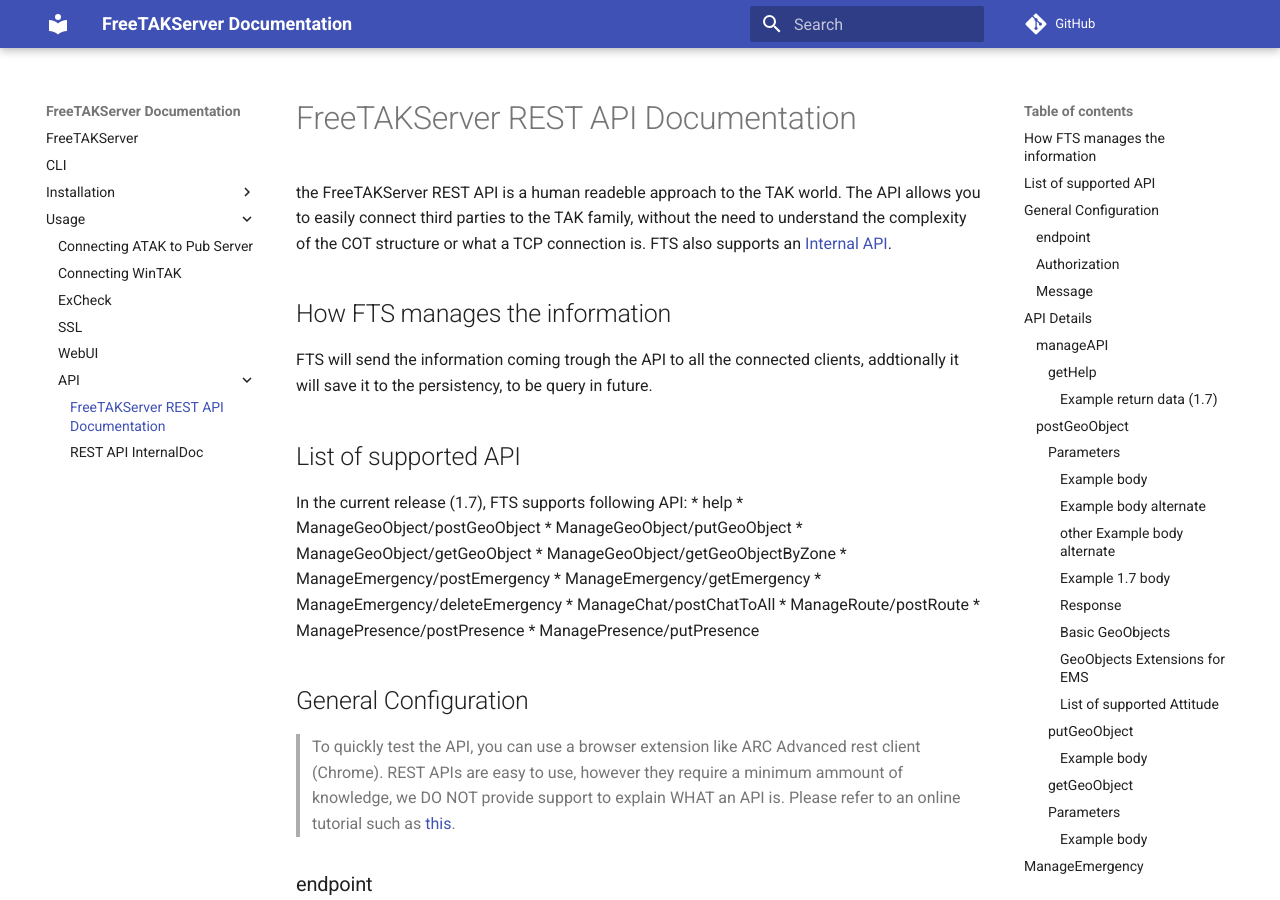
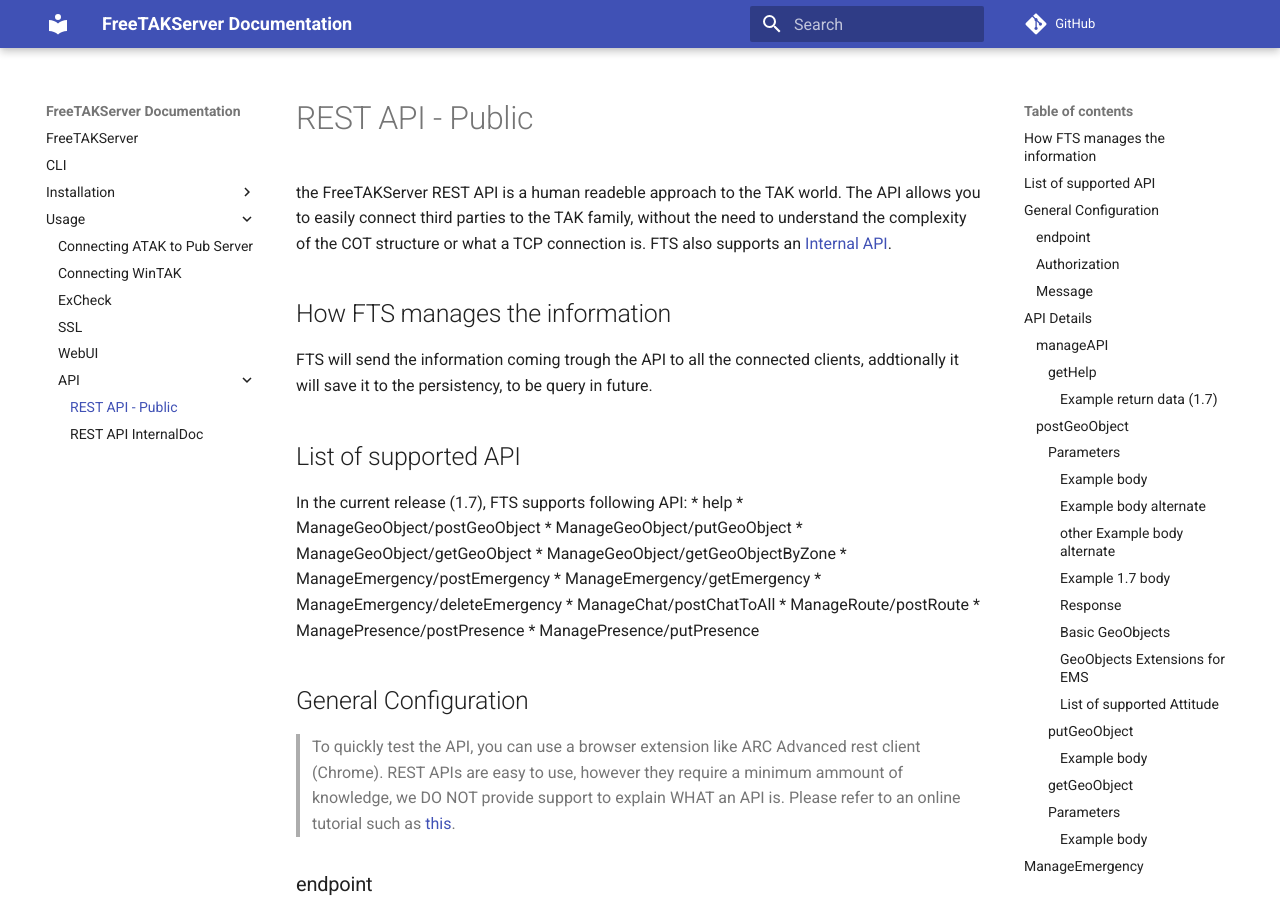
Before and after one commit to FreeTAKTeam/FreeTAKServer-User-Docs, an MkDocs documentation site: the page built from docs/docs/Usage/API/REST_APIDoc.md, in a window 1280 px wide and 900 px high. Built offline with MkDocs 1.6.1 and Material for MkDocs 9.7.7, drawn with Linux system fonts in a browser that asks for light colours; comment, search, counter and statistics services are not loaded.

Commit message:
Update REST_APIDoc.md

```diff
--- a/docs/docs/Usage/API/REST_APIDoc.md
+++ b/docs/docs/Usage/API/REST_APIDoc.md
@@ -1,4 +1,4 @@
-# FreeTAKServer REST API Documentation
+#REST API - Public
 the FreeTAKServer REST API is a human readeble approach to the TAK world. The API allows you to easily connect third parties to the TAK family, without the need to understand the complexity of the COT structure or what a TCP connection is.  FTS also supports an [Internal API](REST_API_InternalDoc.md).
 
 ## How FTS manages the information
```
